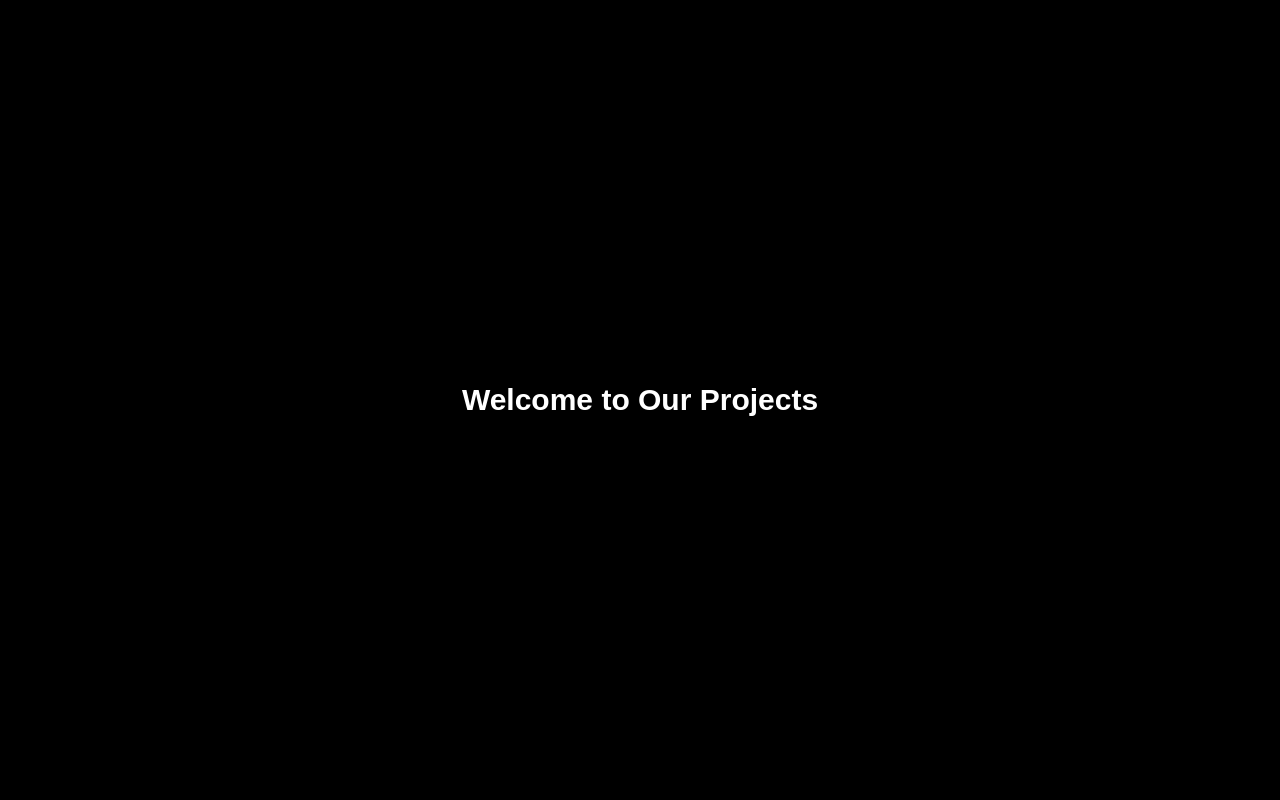
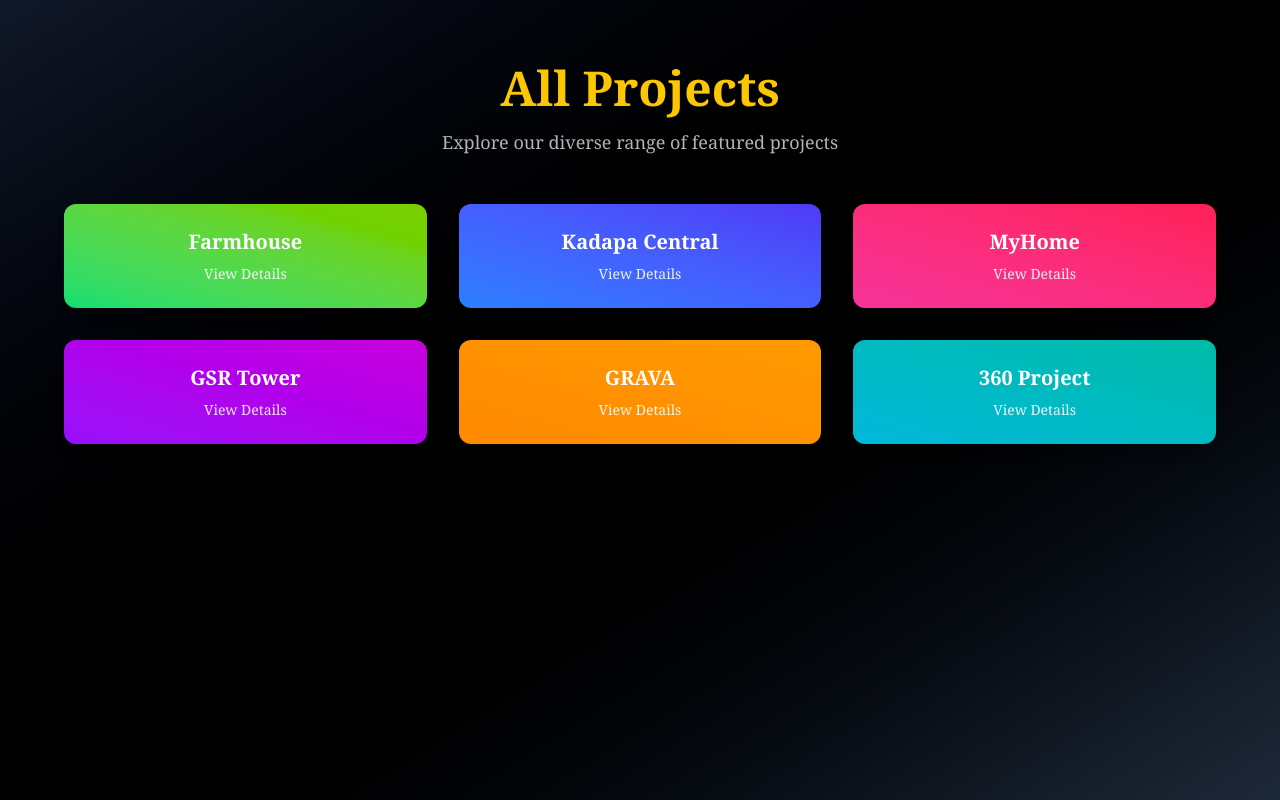
Before and after one commit to nanisam07/navi-task, a Next.js app: page /project in a window 1280 px wide. Built offline with nearby package versions, Linux system fonts and the light colour scheme.

Commit message:
projects+portfolio

```diff
--- a/app/portfolio/page.tsx
+++ b/app/portfolio/page.tsx
@@ -2,10 +2,33 @@
 
 import Link from 'next/link';
 import { motion } from 'framer-motion';
+import { useEffect, useState } from 'react';
 
 export default function PortfolioPage() {
+  const [showOnlyProjects, setShowOnlyProjects] = useState(false);
+
+  useEffect(() => {
+    const checkHash = () => {
+      const hash = window.location.hash;
+      if (hash === '#projects') {
+        setShowOnlyProjects(true);
+        const el = document.getElementById('projects');
+        if (el) el.scrollIntoView({ behavior: 'smooth' });
+      } else {
+        setShowOnlyProjects(false);
+      }
+    };
+
+    checkHash(); // Check on mount
+    window.addEventListener('hashchange', checkHash); // Handle future hash changes
+
+    return () => {
+      window.removeEventListener('hashchange', checkHash);
+    };
+  }, []);
+
   return (
-    <section className="py-20 px-4 sm:px-8 bg-gradient-to-br from-purple-900 via-fuchsia-800 to-pink-700 text-white font-serif min-h-screen">
+    <section className="py-20 px-4 sm:px-8 bg-gradient-to-br from-purple-900 via-fuchsia-800 to-pink-700 text-white font-serif min-h-screen scroll-smooth">
       <div className="max-w-5xl mx-auto text-center">
         <motion.h2
           initial={{ opacity: 0, y: 20 }}
@@ -16,7 +39,9 @@ export default function PortfolioPage() {
           Our <span className="text-yellow-300">Portfolio</span>
         </motion.h2>
 
-        <div className="grid sm:grid-cols-2 gap-8 text-lg font-medium">
+        {/* Only show Clients/Consultants if not hash = #projects */}
+        {!showOnlyProjects && (
+          <div className="grid sm:grid-cols-2 gap-8 text-lg font-medium mb-20">
             <Link href="/portfolio/clients">
               <motion.div
                 whileHover={{ scale: 1.05 }}
@@ -35,6 +60,29 @@ export default function PortfolioPage() {
               </motion.div>
             </Link>
           </div>
+        )}
+
+        {/* Projects Section */}
+        <div id="projects" className="pt-24 text-left">
+          <motion.h3
+            initial={{ opacity: 0, y: 30 }}
+            whileInView={{ opacity: 1, y: 0 }}
+            transition={{ duration: 0.5 }}
+            className="text-3xl font-bold mb-6 text-center"
+          >
+            Our Projects
+          </motion.h3>
+          <p className="text-white/80 text-lg mb-6 text-center">
+            Here are some featured projects from our portfolio.
+          </p>
+
+          <div className="grid sm:grid-cols-2 gap-6 mt-6">
+            <div className="p-4 bg-white/10 rounded-xl shadow">Project 1 - Farmhouse</div>
+            <div className="p-4 bg-white/10 rounded-xl shadow">Project 2 - Kadapa Central</div>
+            <div className="p-4 bg-white/10 rounded-xl shadow">Project 3 - MyHome</div>
+            <div className="p-4 bg-white/10 rounded-xl shadow">Project 4 - GSR Tower</div>
+          </div>
+        </div>
       </div>
     </section>
   );
--- a/app/project/page.tsx
+++ b/app/project/page.tsx
@@ -1,10 +1,48 @@
-// app/project/page.tsx
 'use client';
 
-export default function ProjectLandingPage() {
+import Link from 'next/link';
+import { motion } from 'framer-motion';
+
+const projects = [
+  { name: 'Farmhouse', slug: 'farmhouse', color: 'from-green-400 to-lime-500' },
+  { name: 'Kadapa Central', slug: 'kadapa', color: 'from-blue-500 to-indigo-600' },
+  { name: 'MyHome', slug: 'myhome', color: 'from-pink-500 to-rose-500' },
+  { name: 'GSR Tower', slug: 'gsr', color: 'from-purple-600 to-fuchsia-600' },
+  { name: 'GRAVA', slug: 'grava', color: 'from-orange-400 to-amber-500' },
+  { name: '360 Project', slug: '360', color: 'from-cyan-500 to-teal-500' },
+];
+
+export default function ProjectPage() {
   return (
-    <div className="text-white min-h-screen flex items-center justify-center bg-black">
-      <h1 className="text-3xl font-bold">Welcome to Our Projects</h1>
-    </div>
+    <section className="min-h-screen bg-gradient-to-br from-gray-900 via-black to-gray-800 text-white py-16 px-4 sm:px-8 font-serif">
+      <motion.div
+        initial={{ opacity: 0, y: 30 }}
+        animate={{ opacity: 1, y: 0 }}
+        transition={{ duration: 0.6 }}
+        className="text-center mb-12"
+      >
+        <h1 className="text-4xl md:text-5xl font-bold mb-4 text-yellow-400">
+          All Projects
+        </h1>
+        <p className="text-white/70 text-lg">
+          Explore our diverse range of featured projects
+        </p>
+      </motion.div>
+
+      <div className="grid sm:grid-cols-2 md:grid-cols-3 gap-8 max-w-6xl mx-auto">
+        {projects.map(({ name, slug, color }) => (
+          <Link key={slug} href={`/project/${slug}`}>
+            <motion.div
+              whileHover={{ scale: 1.05 }}
+              whileTap={{ scale: 0.97 }}
+              className={`p-6 rounded-xl shadow-lg bg-gradient-to-tr ${color} transition-all duration-300 cursor-pointer text-center`}
+            >
+              <h2 className="text-xl font-bold text-white">{name}</h2>
+              <p className="text-white/90 text-sm mt-2">View Details</p>
+            </motion.div>
+          </Link>
+        ))}
+      </div>
+    </section>
   );
 }
--- a/components/ui/Navbar.tsx
+++ b/components/ui/Navbar.tsx
@@ -88,9 +88,13 @@ export const NavbarMenu = () => {
             onMouseEnter={() => setIsPortfolioOpen(true)}
             onMouseLeave={() => setIsPortfolioOpen(false)}
           >
-            <p className="cursor-pointer text-black dark:text-white hover:text-fuchsia-600 transition">
-              PORTFOLIO
-            </p>
+            <Link href="/project" onClick={() => setIsPortfolioOpen(false)}>
+  <p className="cursor-pointer text-black dark:text-white hover:text-fuchsia-600 transition">
+    PORTFOLIO
+  </p>
+</Link>
+
+
             <AnimatePresence>
               {isPortfolioOpen && (
                 <motion.div
--- a/components/ui/ProjectsSection.tsx
+++ b/components/ui/ProjectsSection.tsx
@@ -82,7 +82,7 @@ export default function ProjectsSection() {
         </div>
 
         <div className="mt-12 sm:mt-16 text-center">
-          <Link href="/portfolio">
+          <Link href="/project">
             <motion.div
               whileHover={{ scale: 1.08 }}
               whileTap={{ scale: 0.95 }}
```
Lines whose indentation alone changed are shown as unchanged.
